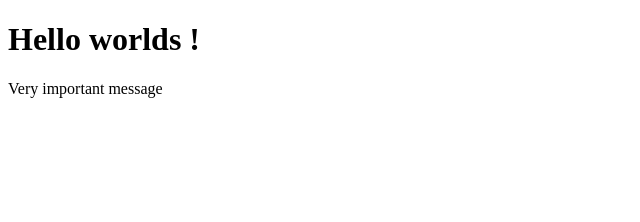
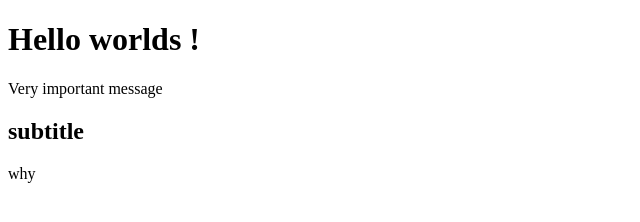
Before and after one commit to izpalamin/test_repo, a plain HTML site: page index.html in a window 1280 px wide. Shown: the whole page, without its empty margins (0-640 px from the left). Drawn offline with Linux system fonts and the light colour scheme.

Commit message:
add h2 + existential crisis

```diff
--- a/index.html
+++ b/index.html
@@ -9,6 +9,7 @@
     <h1>Hello worlds !</h1>
 
     <p>Very important message</p>
-
+    <h2>subtitle</h2>
+    <p>why</p>
 </body>
 </html>
```
